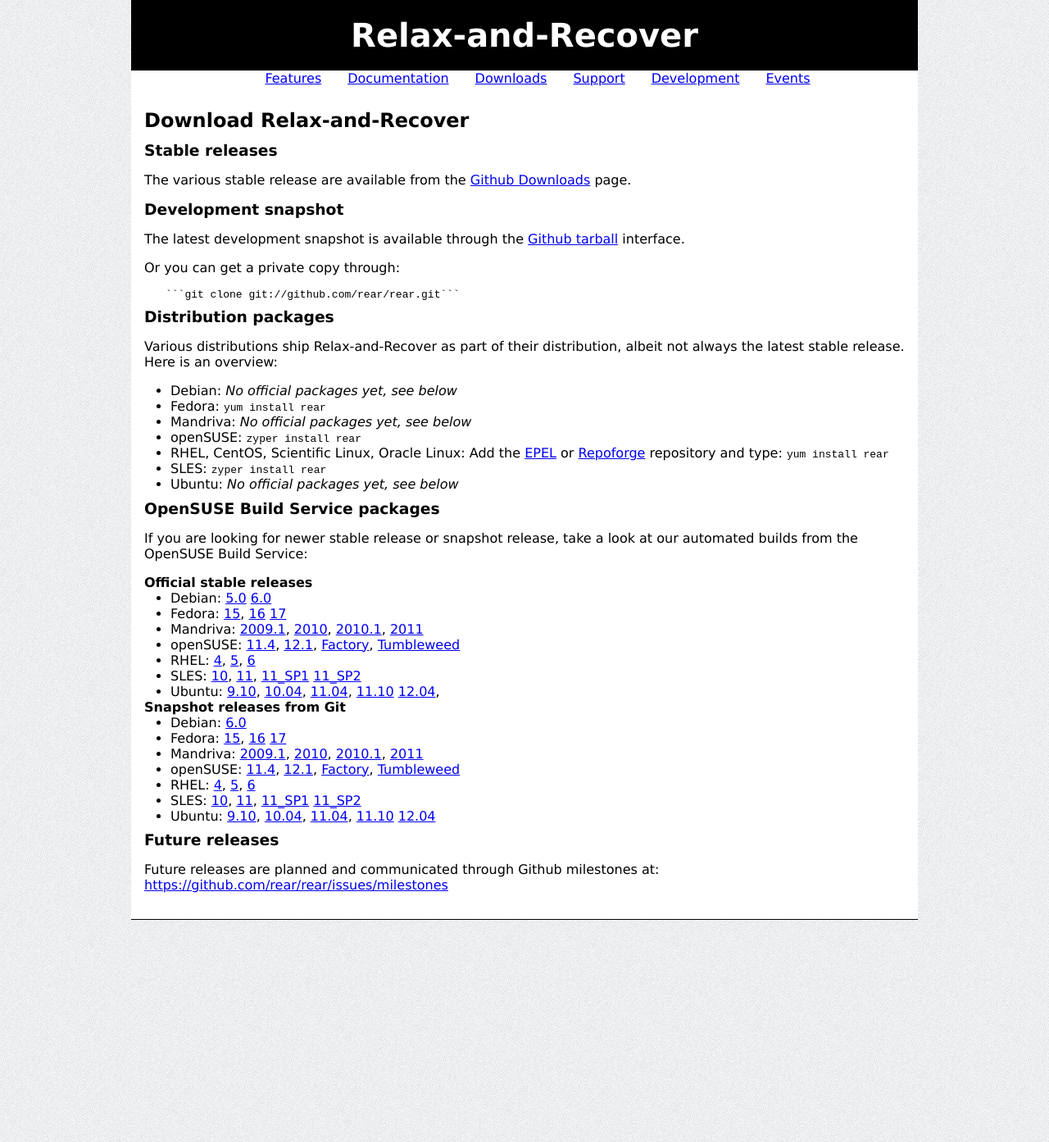
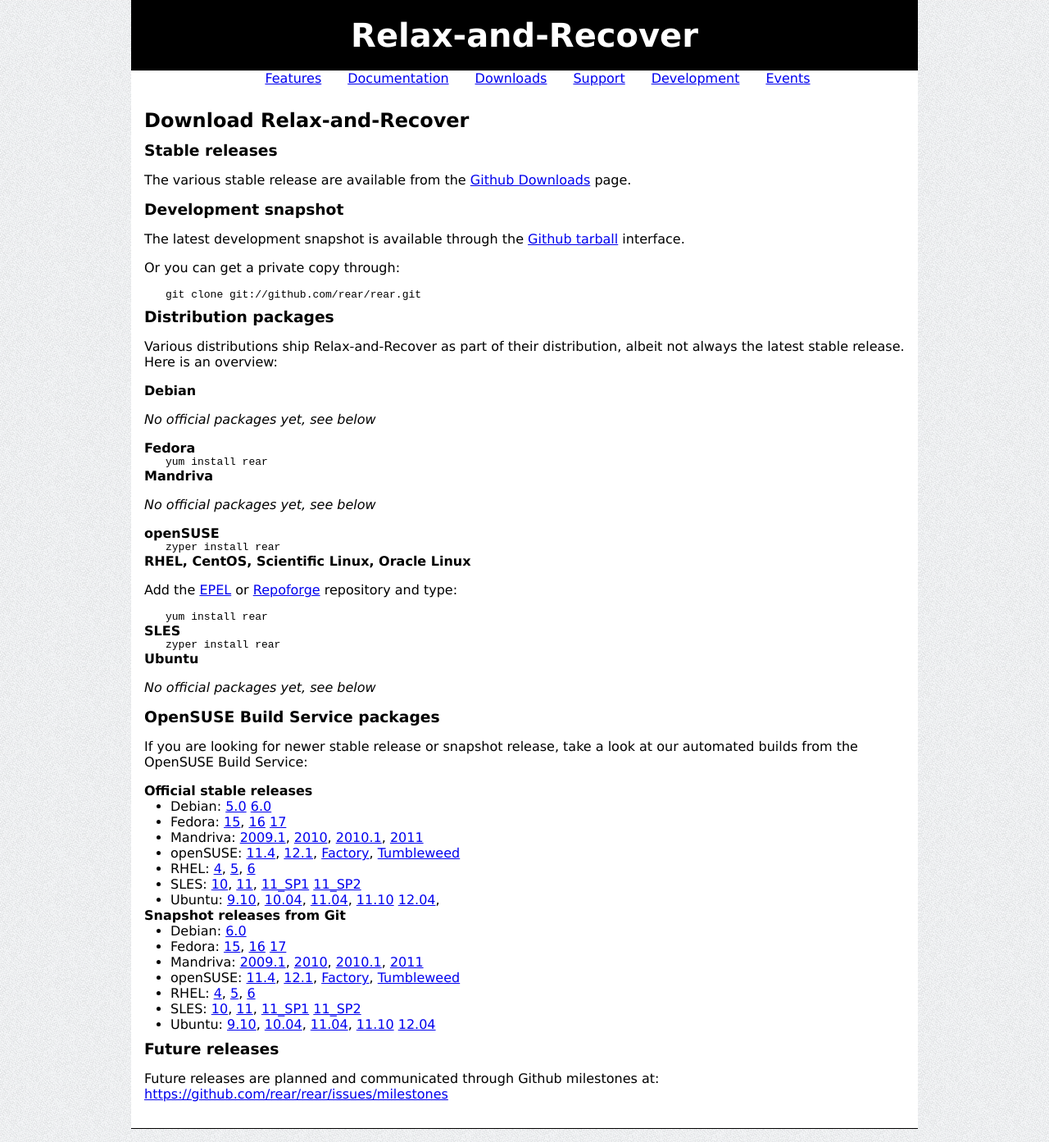
Before and after one commit to rear/rear.github.com, a Jekyll site: the page built from download/index.md, in a window 1280 px wide. Shown: the whole page at 82% size. Built offline with Jekyll 4.4.1, drawn with Linux system fonts in a browser that asks for light colours; comment, search, counter and statistics services are not loaded; some of the changed lines change nothing that is shown.

Commit message:
Improved listing

````diff
--- a/download/index.md
+++ b/download/index.md
@@ -16,29 +16,39 @@
 
 Or you can get a private copy through:
 
-    ```git clone git://github.com/rear/rear.git```
+    git clone git://github.com/rear/rear.git
 
 
 ### Distribution packages
 Various distributions ship Relax-and-Recover as part of their distribution,
 albeit not always the latest stable release. Here is an overview:
 
- * Debian:
-   *No official packages yet, see below*
- * Fedora:
-   ```yum install rear```
- * Mandriva:
-   *No official packages yet, see below*
- * openSUSE:
-   ```zyper install rear```
- * RHEL, CentOS, Scientific Linux, Oracle Linux:
-   Add the [EPEL](http://apps.fedoraproject.org/packages/rear) or
-   [Repoforge](http://pkgs.repoforge.org/rear/) repository and type:
-   ```yum install rear```
- * SLES:
-   ```zyper install rear```
- * Ubuntu:
-   *No official packages yet, see below*
+#### Debian
+*No official packages yet, see below*
+
+#### Fedora
+
+    yum install rear
+
+#### Mandriva
+*No official packages yet, see below*
+
+#### openSUSE
+
+    zyper install rear
+
+#### RHEL, CentOS, Scientific Linux, Oracle Linux
+Add the [EPEL](http://apps.fedoraproject.org/packages/rear) or
+[Repoforge](http://pkgs.repoforge.org/rear/) repository and type:
+
+    yum install rear
+
+#### SLES
+
+    zyper install rear
+
+#### Ubuntu
+*No official packages yet, see below*
 
 
 ### OpenSUSE Build Service packages
````
